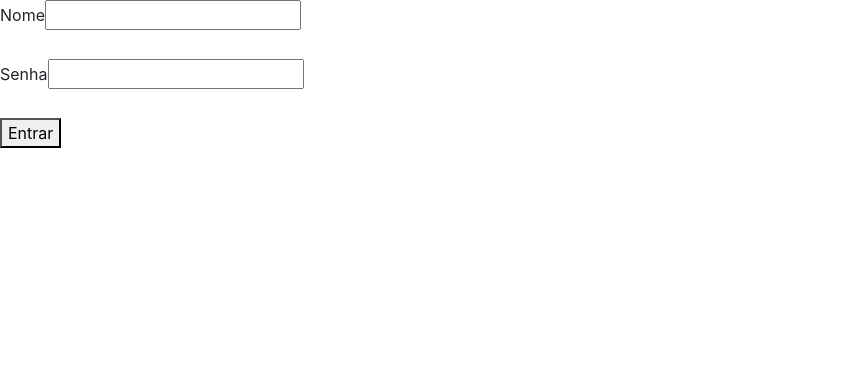
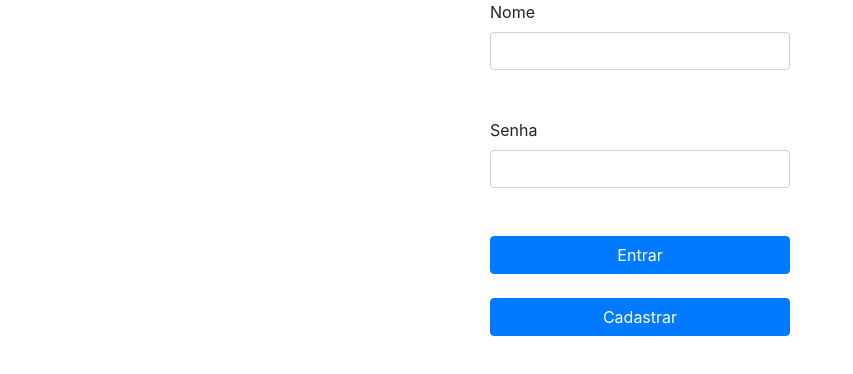
Before and after one commit to Luiz-Augusto-Ventura/seg-qual, an Angular app in the folder Frontend/: page /login in a window 1280 px wide. Shown: the top 374 px of the page, without its empty margins (0-853 px from the left). Built offline with nearby package versions, Linux system fonts and the light colour scheme.

Commit message:
Tela de login

```diff
--- a/Frontend/src/app/pages/home/home.component.html
+++ b/Frontend/src/app/pages/home/home.component.html
@@ -24,7 +24,7 @@
 
   <!--Formulário de busca-->
   <form #formFiltro=ngForm novalidate class="form-row" (ngSubmit)="filtrarData(formFiltro.value)">
-      <label for="dataInical" class="col-2">Data inical</label>
+      <label for="dataInicial" class="col-2">Data inical</label>
       <div class="form-group col-2">
           <input type="text" name="dataInicial" id="dataInicial" class="form-control" required ngModel>
       </div>
--- a/Frontend/src/app/pages/login/login.component.html
+++ b/Frontend/src/app/pages/login/login.component.html
@@ -1,13 +1,14 @@
-<div>
+<div class="login-container">
   <form #formLogin=ngForm novalidate (ngSubmit)="login(formLogin.value)">
-
     <label for="inputNome">Nome</label>
-    <input type="text" id="inputNome" name="nome" ngModel>
+    <input type="text" id="inputNome" name="nome" ngModel class="form-control">
     <br><br>
     <label for="inputSenha">Senha</label>
-    <input type="text" id="inputSenha" name="senha" ngModel>
+    <input type="text" id="inputSenha" name="senha" ngModel class="form-control">
     <br><br>
 
-    <button type="submit">Entrar</button>
+    <button type="submit" class="btn btn-primary">Entrar</button>
+    <br>
+    <button type="button" class="btn btn-primary" (click)="registrar(formLogin.value)">Cadastrar</button>
   </form>
 </div>
--- a/Frontend/src/app/pages/login/login.component.ts
+++ b/Frontend/src/app/pages/login/login.component.ts
@@ -35,4 +35,17 @@ export class LoginComponent implements OnInit {
       console.log(err);
     })
   }
+
+  registrar(usuario: any) {
+    this.loginService.signin(usuario)
+    .then(u => {
+      if(u) {
+        alert('Usuário cadastrado com sucesso');
+      }
+    })
+    .catch(err => {
+      alert('Erro ao cadastrar usuário');
+      console.log(err);
+    });
+  }
 }
```
